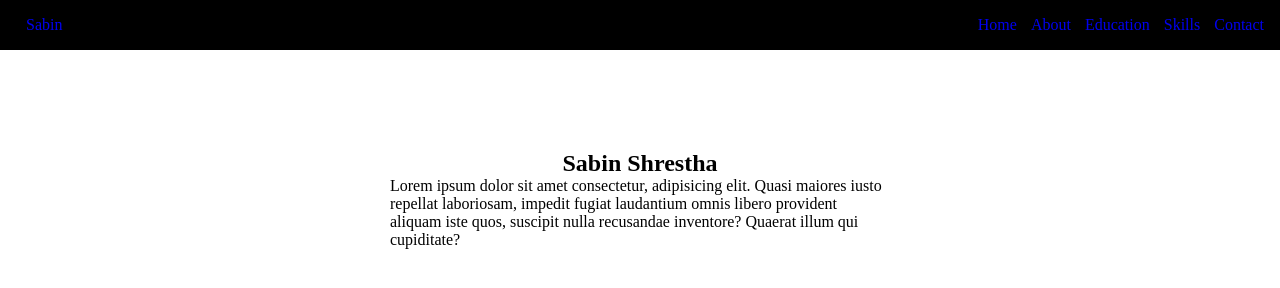
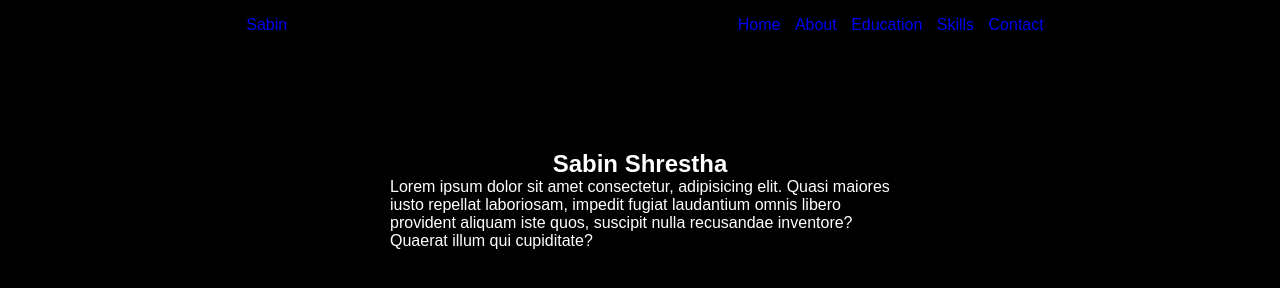
Before and after one commit to sabinshrestha1245/portfolio_website, a plain HTML site: page index.html in a window 1280 px wide. Drawn offline with Linux system fonts and the light colour scheme.

Commit message:
change background color

```diff
--- a/style.css
+++ b/style.css
@@ -1,14 +1,17 @@
 *{
     padding: 0;
     margin: 0;
+    font-family: 'Poppins', sans-serif;
+    box-sizing: border-box;
+}
+body{
+    background: black;
+    color: white;
 }
 .header {
-    background: black;
     display: flex;
-    justify-content: space-between;
+    justify-content: space-around;
     padding: 16px 16px;
-
-
 }
 
 a {
```
